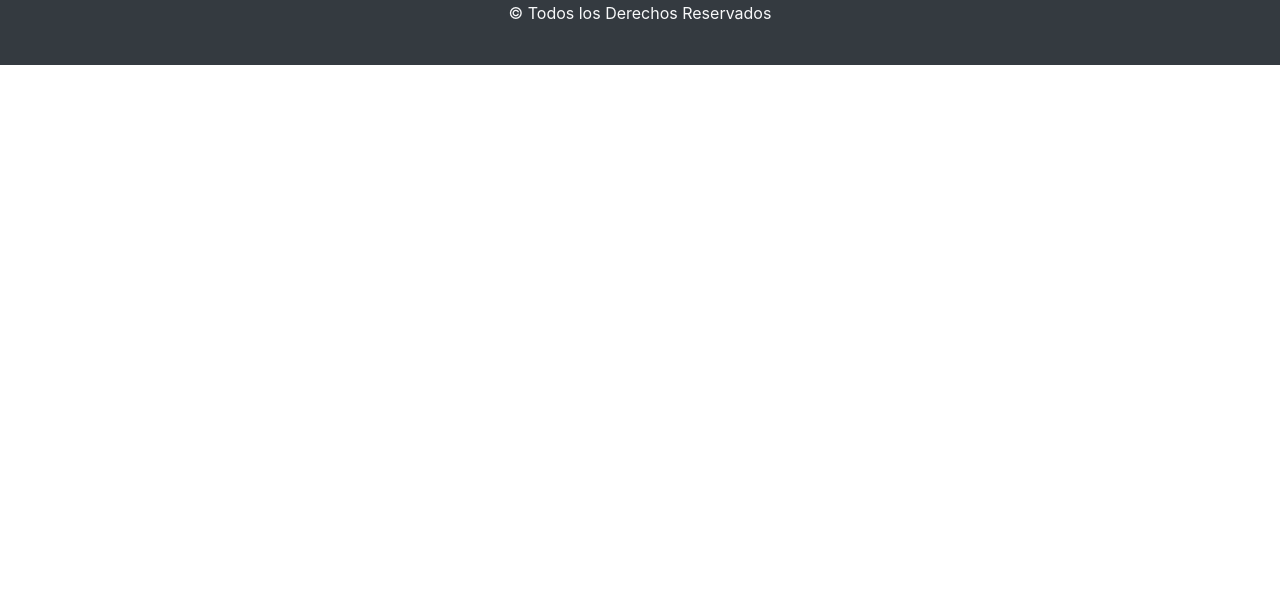
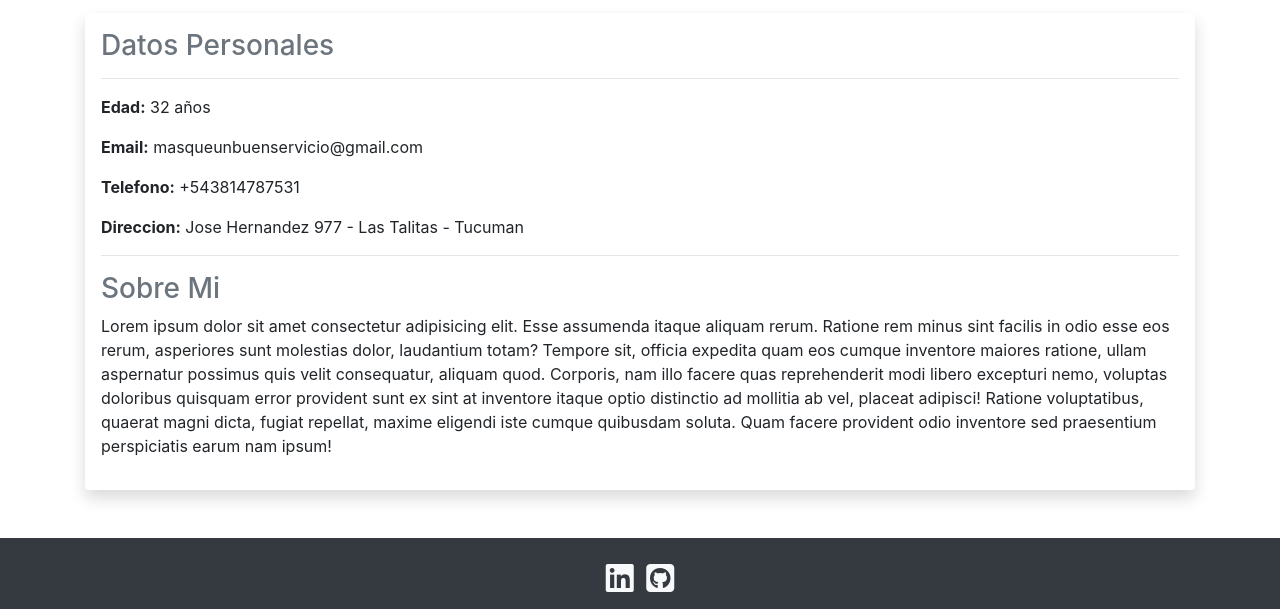
Before and after one commit to vecramar/vecramar.github.io, a plain HTML site: page index.html in a window 1280 px wide. Shown: the part 411-1020 px from the top of the page. Before the commit the page ends 800 px from the top, so only its background shows below. Drawn offline with nearby package versions, Linux system fonts and the light colour scheme.

Commit message:
se agrego la seccion de datos personales con la informacion basica

```diff
--- a/index.html
+++ b/index.html
@@ -53,6 +53,23 @@
   </div>
 
 </section>
+<section>
+  <div class="container">
+    <h2 class="display-4 text-center my-4" id="informacionbasica">Informacion Basica</h2>
+    <hr>
+    <article class="shadow p-3 mb-5 bg-white rounded">
+      <h3 class="text-secondary">Datos Personales</h3>
+      <hr>
+      <p> <strong>Edad:</strong>  32 años</p>
+      <p> <strong>Email:</strong>  masqueunbuenservicio@gmail.com</p>
+      <p> <strong>Telefono:</strong>  +543814787531</p>
+      <p> <strong>Direccion:</strong>  Jose Hernandez 977 - Las Talitas - Tucuman</p>
+    <hr>
+    <h3 class="text-secondary">Sobre Mi</h3>
+    <p>Lorem ipsum dolor sit amet consectetur adipisicing elit. Esse assumenda itaque aliquam rerum. Ratione rem minus sint facilis in odio esse eos rerum, asperiores sunt molestias dolor, laudantium totam? Tempore sit, officia expedita quam eos cumque inventore maiores ratione, ullam aspernatur possimus quis velit consequatur, aliquam quod. Corporis, nam illo facere quas reprehenderit modi libero excepturi nemo, voluptas doloribus quisquam error provident sunt ex sint at inventore itaque optio distinctio ad mollitia ab vel, placeat adipisci! Ratione voluptatibus, quaerat magni dicta, fugiat repellat, maxime eligendi iste cumque quibusdam soluta. Quam facere provident odio inventore sed praesentium perspiciatis earum nam ipsum!</p>
+    </article>
+  </div>
+</section>
 <!--footer-->
 <footer class="bg-dark text-light py-4">
     <div class="container text-center">
```
